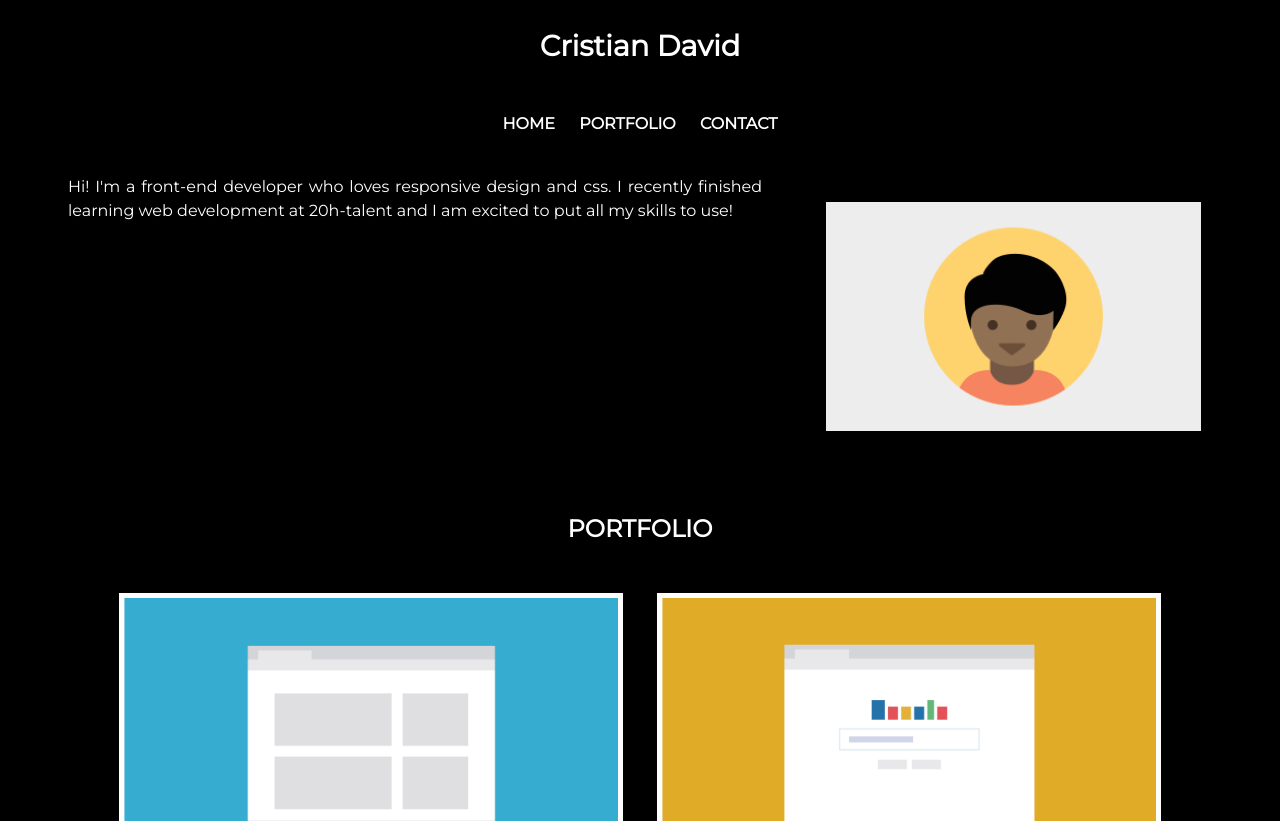
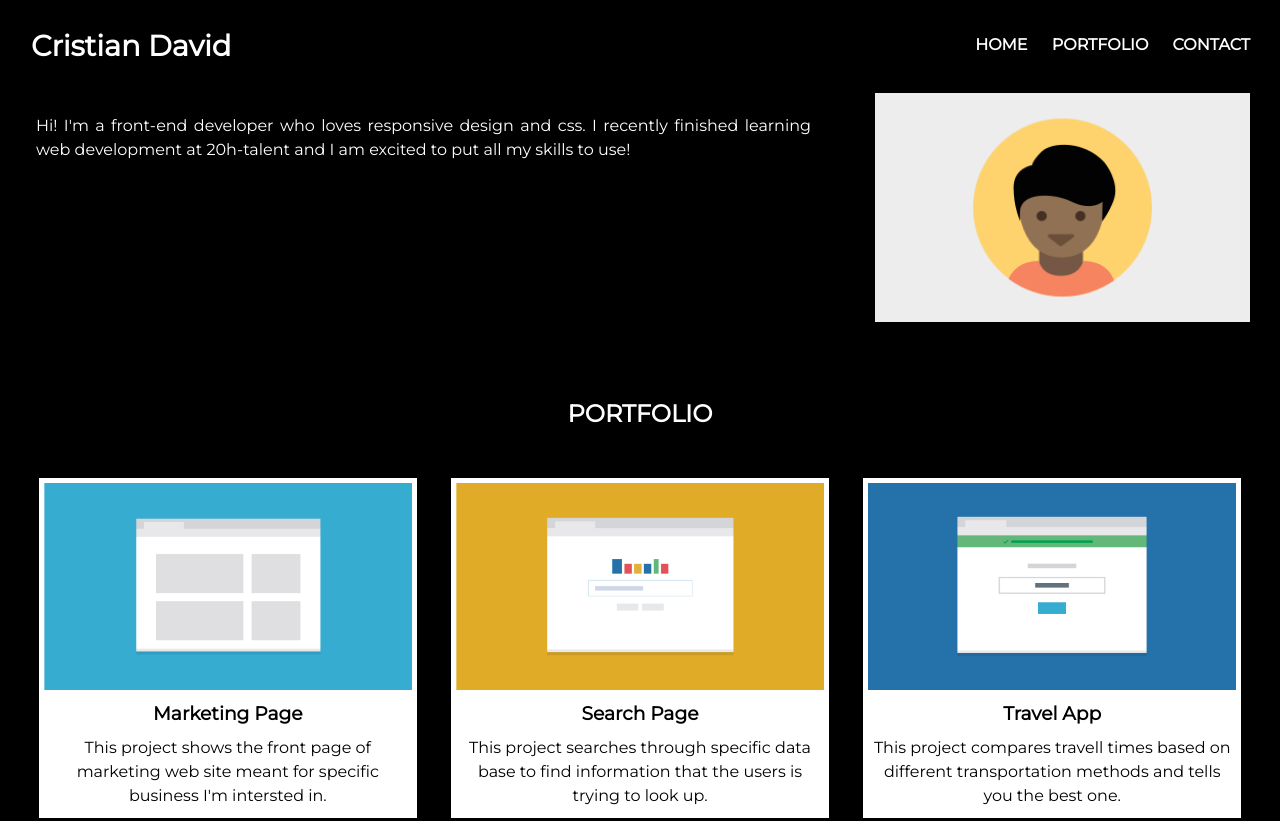
Before and after one commit to CristianDavidCabrera/responsive_learning_project, a plain HTML site: page index.html in a window 1280 px wide. Shown: the top 821 px of the page. Drawn offline with Linux system fonts and the light colour scheme.

Commit message:
Desktop design, DONE!!

```diff
--- a/css/styles.css
+++ b/css/styles.css
@@ -7,7 +7,6 @@
   margin: 5px;
   padding: 5px;
 }
-
 body {
   display: block;
   font-family: "Montserrat", sans-serif;
@@ -15,19 +14,16 @@ body {
   line-height: 1.5rem;
   text-align: center;
 }
-
 .body-container {
   background-color: black;
   color: white;
   padding: 0;
   margin: 0;
 }
-
 #name-header {
   font-size: 1.8rem;
   font-weight: bolder;
 }
-
 li a {
   display: block;
   box-sizing: border-box;
@@ -36,28 +32,24 @@ li a {
   background-color: white;
   color: black;
 }
-
 ul {
   list-style: none;
   width: 100%;
 }
-
 .presentation-paragraph {
   margin: 0 1rem;
 }
 .container-image-profile {
   display: block;
   padding: 0;
-  margin: 2rem 4rem;
+  margin: 2rem;
 }
-
 img {
   width: 100%;
   height: auto;
   padding: 0;
   margin: 0;
 }
-
 .container-projects {
   background-color: white;
   color: black;
@@ -70,55 +62,45 @@ img {
   background-color: black;
   color: white;
 }
-
 #phone,
 #email {
   display: inline-block;
 }
-
 #phone a,
 #email a {
   font-weight: bolder;
   text-decoration: none;
   color: white;
 }
-
 hr {
   margin: 0 1rem;
   padding: 0;
 }
-
 .navigation-footer {
   display: none;
 }
-
 footer span a,
 .footer-phone {
   font-weight: bolder;
   color: white;
   text-decoration: none;
 }
-
 #footer-student-name {
   float: left;
   padding: 0;
   margin: 0;
 }
-
 #footer-back-top {
   float: right;
   padding: 0;
   margin: 0;
 }
-
 #footer-student-name a {
   margin: auto 0;
 }
-
 #footer-back-top a{
 margin: auto 0;
 }
-
 .clearfix::after {
   content: "";
   display: table;
@@ -129,11 +111,10 @@ margin: auto 0;
 /*     Tablet design     */
 /*************************/
 
-@media (min-width: 426px) {
+@media (min-width:768px) {
   * {
     margin: auto;
   }
-  /*header*/
   .body-container
    {
     background-color: black;
@@ -141,7 +122,6 @@ margin: auto 0;
     width: 100%;
     height: auto;
   }
-
   .navigation-header {
     display: inline;
     background-color: black;
@@ -152,19 +132,17 @@ margin: auto 0;
     text-align: center;
     font-weight: bold;
   }
-
   .container-image-profile {
     float: right;
     width: 30%;
+    margin: 0 3rem;
   }
-
   .presentation-paragraph {
     margin-left: 3rem;
     width: auto;
     text-justify: initial;
     text-align: justify;
   }
-
   #portfolio,
   #contact {
     margin: 2rem;
@@ -194,7 +172,6 @@ margin: auto 0;
   .phone-and-email {
     margin: 2rem auto;
   }
-
   .hidden {
     display: none;
   }
@@ -204,11 +181,9 @@ margin: auto 0;
     background-color: black;
     color: white;
   }
-
   footer nav ul li {
     display: inline-block;
   }
-
   .footer-links--right {
     float: right;
   }
@@ -223,4 +198,30 @@ margin: auto 0;
 /*************************/
 
 @media (min-width: 1024px) {
+
+  #name-header {
+    float: left;
+    margin-left: 1rem;
+  }
+  .navigation-header--desktop  {
+    float: right;
+    margin-top: 0.8rem;
+  }
+  .presentation-paragraph{
+    margin: 1rem;
+  }
+  .container-image-profile {
+    margin-left: 4rem;
+    margin-right: 15px;
+  }
+  main {
+    margin-top: 1rem;
+  }
+  .container-projects {
+    width: 30%;
+  }
+  .contact-info {
+    width: 100%;
+  }
+
 }
--- a/index.html
+++ b/index.html
@@ -23,7 +23,8 @@
           <li><a href="#contact" class="navigation-header--desktop__contact navigation-header">CONTACT</a></li>
         </ul>
       </nav>
-      <div class="presentation">
+      <div class="clearfix"></div>
+    <div>
         <div class="container-image-profile">
           <img src="images/responsive-layout-profile.png" alt="profile image" />
         </div>
@@ -36,6 +37,7 @@
     </header>
     <div class="clearfix"></div>
     <main>
+        <div class="clearfix"></div>
         <h2 id="portfolio">PORTFOLIO</h2>
         <div class="container-projects">
           <img src="images/portfolio-1.png" alt="marketing page" />
```
